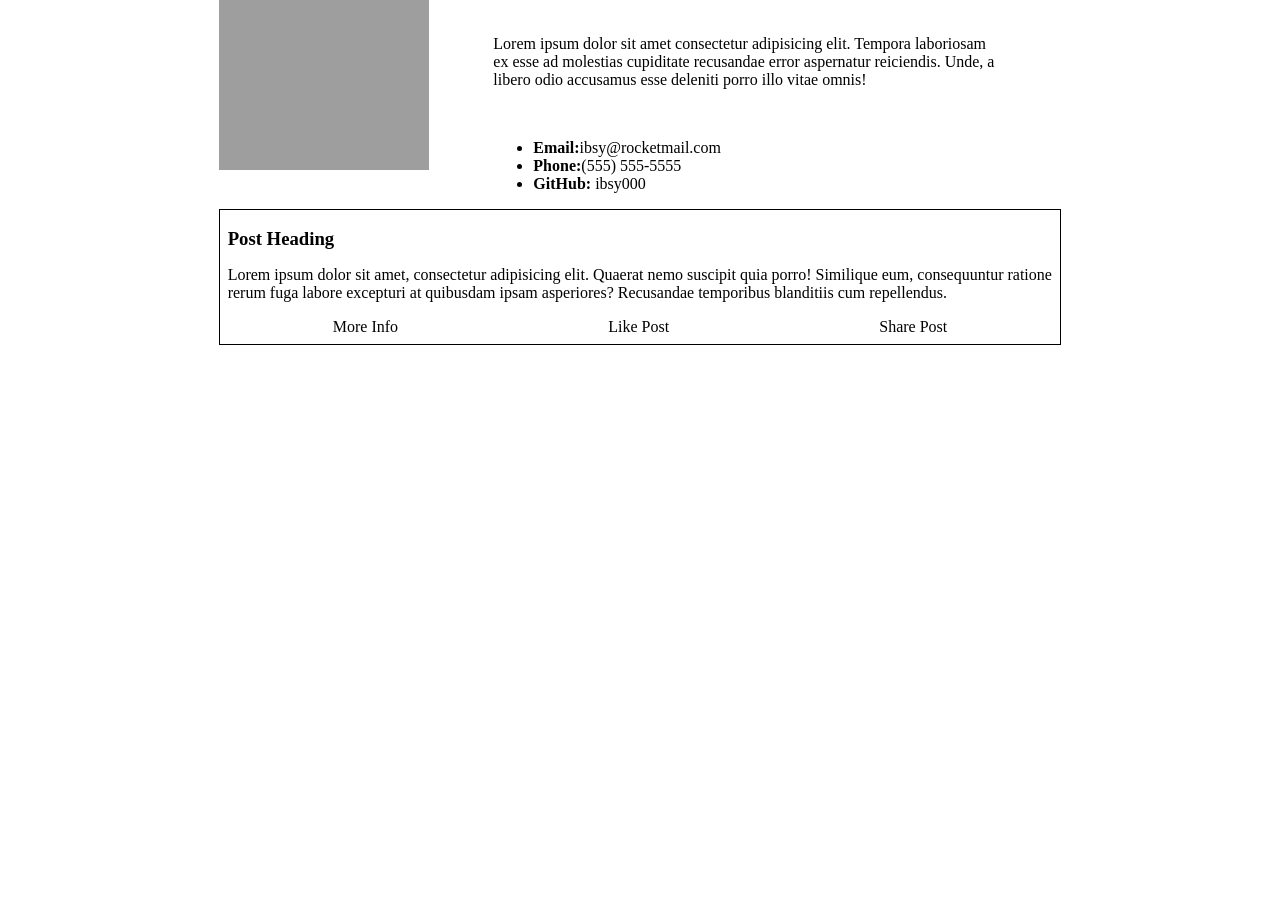
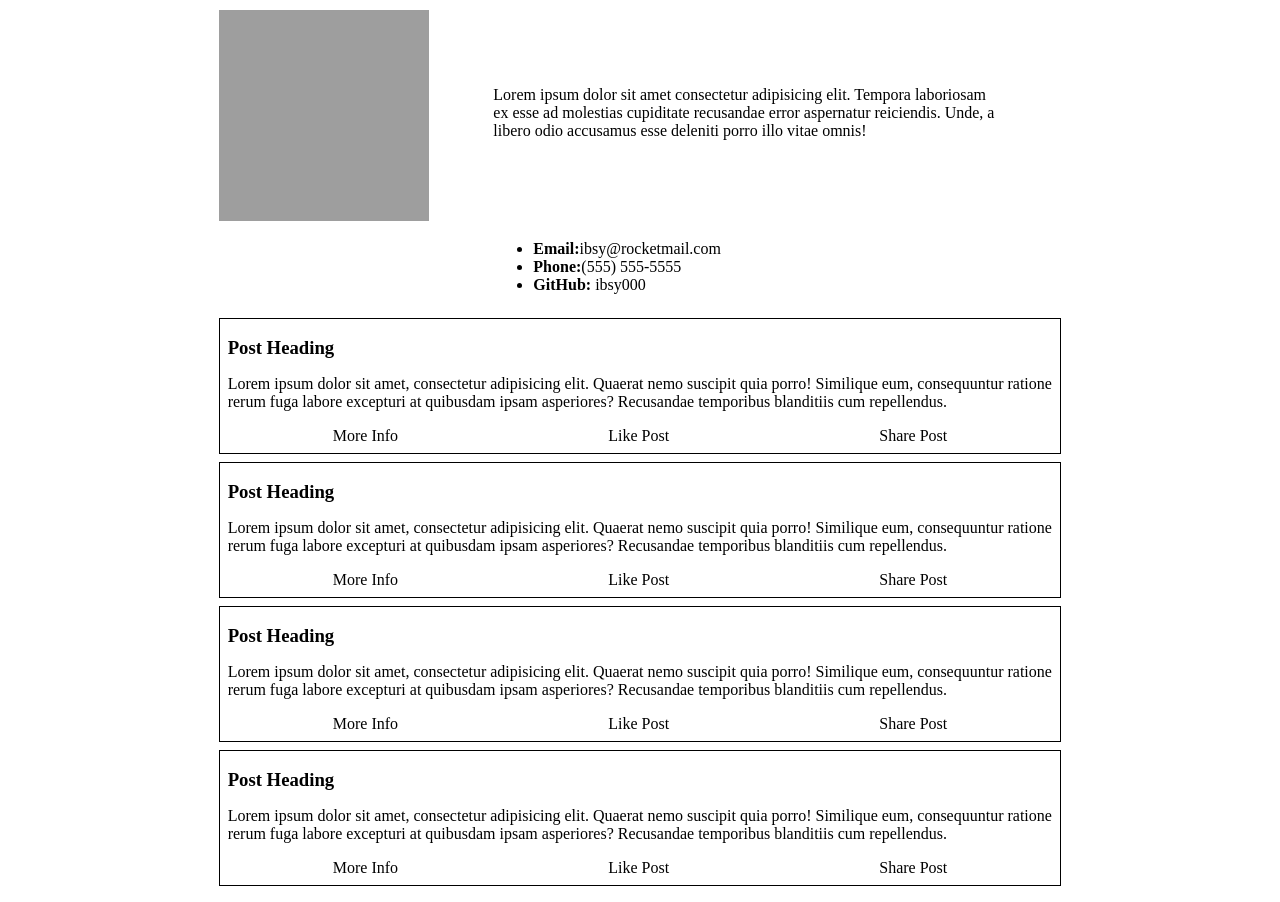
Before and after one commit to ibsy000/css-grid-profil, a plain HTML site: page index.html in a window 1280 px wide. Shown: the part 167-1069 px from the top of the page. Before the commit the page ends 816 px from the top, so only its background shows below. Drawn offline with Linux system fonts and the light colour scheme; grey boxes are pictures that could not be loaded.

Commit message:
Added more post cards

```diff
--- a/css/main.css
+++ b/css/main.css
@@ -57,6 +57,7 @@
 .post-card{
     border: 1px solid black;
     padding: 1vh;
+    margin: 1vh 0;
 }
 
 .card-title{
--- a/index.html
+++ b/index.html
@@ -64,6 +64,65 @@
                 </div>
 
             </div>
+            <div class="post-card">
+
+                <!-- Title -->
+                <h3 class="card-title">Post Heading</h3>
+
+                <!-- Content -->
+                <p class="card-body">Lorem ipsum dolor sit amet, consectetur adipisicing elit. Quaerat nemo suscipit quia porro! Similique eum, consequuntur ratione rerum fuga labore excepturi at quibusdam ipsam asperiores? Recusandae temporibus blanditiis cum repellendus.</p>
+
+                <!-- Links -->
+                <div class="card-links">
+                <!-- More Info -->
+                <a href="">More Info</a>
+                <!-- Like Post -->
+                <a href="">Like Post</a>
+                <!-- Share Post -->
+                <a href="">Share Post</a>
+                </div>
+
+            </div>
+
+            <div class="post-card">
+
+                <!-- Title -->
+                <h3 class="card-title">Post Heading</h3>
+
+                <!-- Content -->
+                <p class="card-body">Lorem ipsum dolor sit amet, consectetur adipisicing elit. Quaerat nemo suscipit quia porro! Similique eum, consequuntur ratione rerum fuga labore excepturi at quibusdam ipsam asperiores? Recusandae temporibus blanditiis cum repellendus.</p>
+
+                <!-- Links -->
+                <div class="card-links">
+                <!-- More Info -->
+                <a href="">More Info</a>
+                <!-- Like Post -->
+                <a href="">Like Post</a>
+                <!-- Share Post -->
+                <a href="">Share Post</a>
+                </div>
+
+            </div>
+
+            <div class="post-card">
+
+                <!-- Title -->
+                <h3 class="card-title">Post Heading</h3>
+
+                <!-- Content -->
+                <p class="card-body">Lorem ipsum dolor sit amet, consectetur adipisicing elit. Quaerat nemo suscipit quia porro! Similique eum, consequuntur ratione rerum fuga labore excepturi at quibusdam ipsam asperiores? Recusandae temporibus blanditiis cum repellendus.</p>
+
+                <!-- Links -->
+                <div class="card-links">
+                <!-- More Info -->
+                <a href="">More Info</a>
+                <!-- Like Post -->
+                <a href="">Like Post</a>
+                <!-- Share Post -->
+                <a href="">Share Post</a>
+                </div>
+
+            </div>
         </div>
 
     </div>
```
